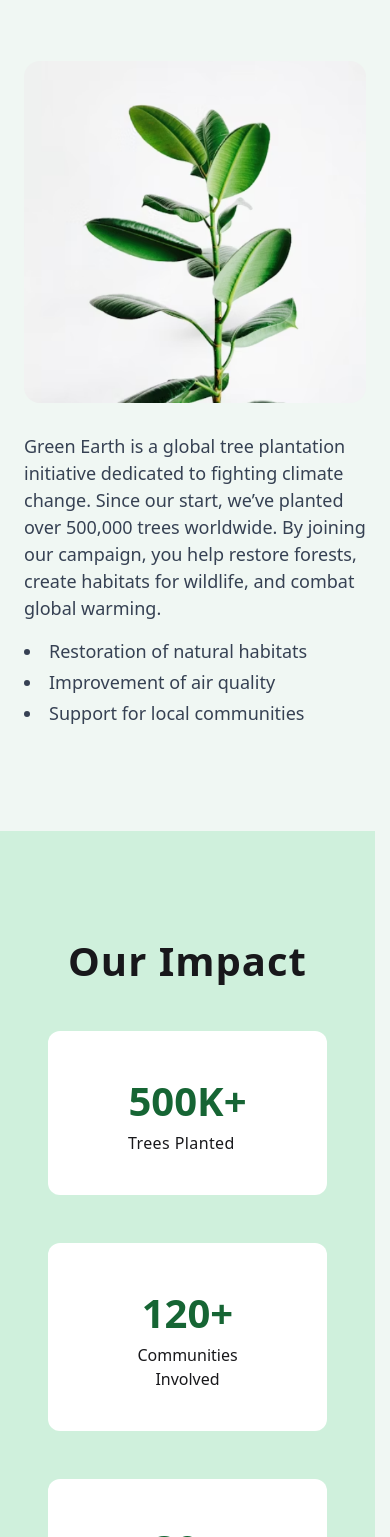
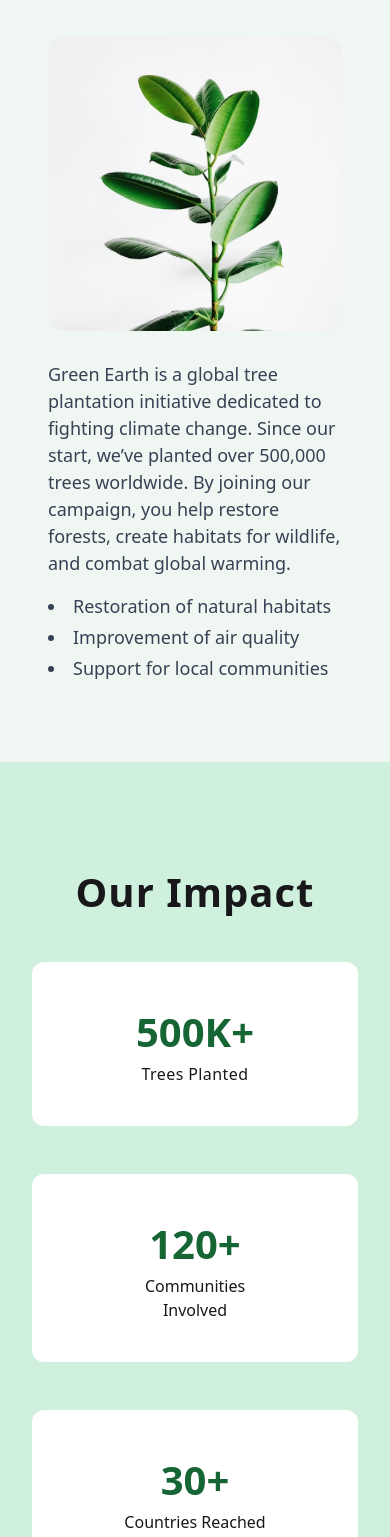
Before and after one commit to Nurmohammed-ux/green-earth-repo, a plain HTML site: page index.html in a window 390 px wide. Shown: the part 2095-3632 px from the top of the page. Drawn offline with nearby package versions, Linux system fonts and the light colour scheme; no server answers.

Commit message:
add responsive correction

```diff
--- a/index.html
+++ b/index.html
@@ -141,6 +141,7 @@
         <div id="spinner" class="flex justify-center items-center py-10 hidden">
           <span class="loading loading-bars loading-xl"></span>
         </div>
+        <!-- Initial message div -->
         <div
           id="initial-message"
           class="bg-white md:w-1/2 text-center md:mx-auto mb-8 p-4 md:mb-4 rounded-2xl"
@@ -148,6 +149,7 @@
           <h4 class="text-2xl mb-3">You haven't selected a category yet.</h4>
           <h5 class="text-3xl font-bold">You have to select a category !</h5>
         </div>
+        <!-- Category div -->
         <div
           class="flex flex-col justify-center items-center md:items-start md:flex-row gap-[30px]"
         >
@@ -175,7 +177,7 @@
       </section>
 
       <!-- About the Campaign Section -->
-      <section class="pt-10 pb-20 md:w-[1090px] mx-auto">
+      <section class="p-6 pt-4 pb-14 md:w-[1090px] mx-auto">
         <h2 class="text-[40px] text-center font-bold mb-10 tracking-wide">
           About the Campaign
         </h2>
@@ -201,7 +203,7 @@
 
       <!-- Our impact section -->
       <section
-        class="bg-[#CFF0DC] w-[375px] md:w-full py-[100px] px-12 md:px-[135px]"
+        class="bg-[#CFF0DC] w-full py-[100px] px-8 md:px-[135px]"
       >
         <h2 class="text-[40px] text-center font-bold mb-10 tracking-wide">
           Our Impact
@@ -209,7 +211,7 @@
         <div class="flex flex-col md:flex-row gap-12 text-center">
           <div class="bg-white px-20 md:px-[195px] py-10 rounded-xl">
             <h2 class="text-[#166534] text-[40px] font-bold">500K+</h2>
-            <p class="text-left tracking-wide">Trees Planted</p>
+            <p class="text-center md:text-left tracking-wide">Trees Planted</p>
           </div>
           <div class="bg-white px-20 md:px-[180px] py-10 rounded-xl">
             <h2 class="text-[#166534] text-[40px] font-bold">120+</h2>
@@ -223,7 +225,7 @@
       </section>
 
       <!-- Plant a tree section -->
-      <section class="bg-[#0b4e24] w-[375px] md:w-full py-[100px] flex flex-col justify-center items-center">
+      <section class="bg-[#0b4e24] w-full py-[100px] flex flex-col justify-center items-center">
         <h2
           class="text-3xl text-white font-bold pb-10 tracking-wide"
         >
@@ -247,7 +249,7 @@
     </main>
 
     <!-- Footer -->
-     <footer class="bg-[#0c411e]">
+     <footer class="bg-[#0c411e] w-full">
       <p class="text-xl text-white text-center p-6">© 2025 Green Earth. All Rights Reserved.</p>
      </footer>
 
```
